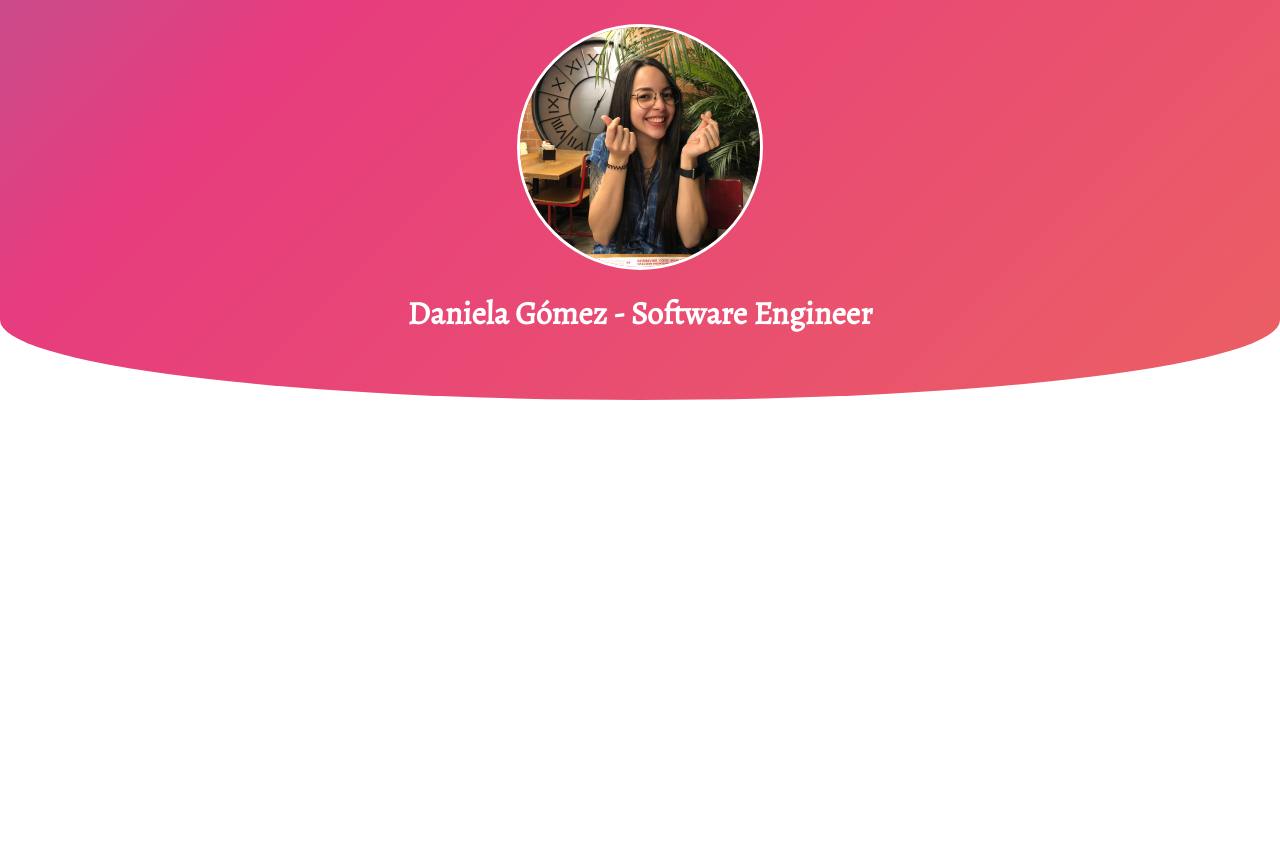
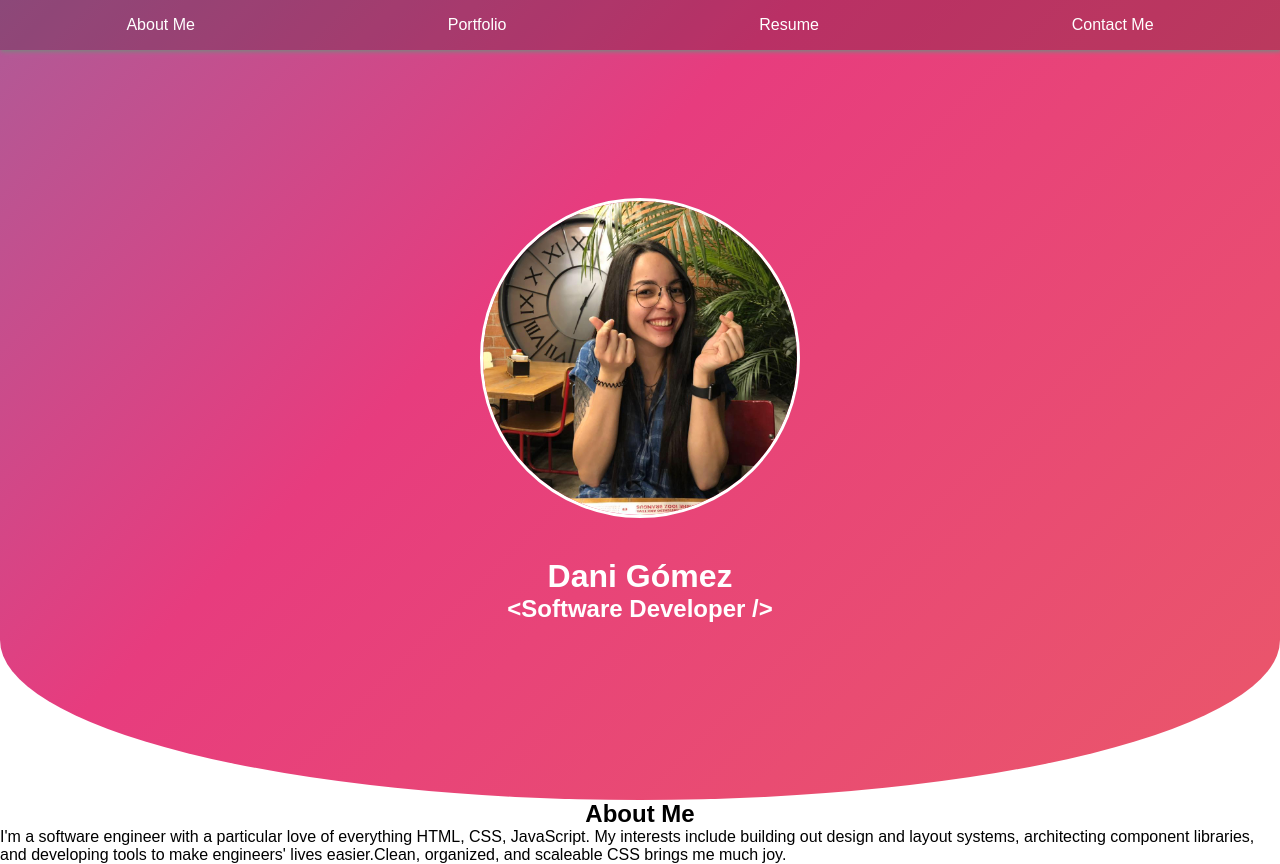
Before and after one commit to DNeosphere/personal_website, a plain HTML site: page index.html in a window 1280 px wide. Before the commit the page ends 800 px from the top, so only its background shows below. Drawn offline with nearby package versions, Linux system fonts and the light colour scheme; a web font is replaced by a local one.

Commit message:
[Feature] - Navbar, background

```diff
--- a/index.html
+++ b/index.html
@@ -6,14 +6,36 @@
     <meta http-equiv="X-UA-Compatible" content="ie=edge">
     <title>Dani Gomez Dev</title>
     <link rel="stylesheet" type="text/css" href="./styles.css">
-    <link href="https://fonts.googleapis.com/css2?family=Alegreya&display=swap" rel="stylesheet">
+    <link href="https://fonts.googleapis.com/css2?family=B612&display=swap" rel="stylesheet">
 </head>
 <body>
     <header class="curved header__banner">
+            <navbar>
+                    <ul>
+                            <li>About Me</li>
+                            <li>Portfolio</li>
+                            <li>Resume</li>
+                            <li>Contact Me</li>
+                        </ul>
+            </navbar>
         <div class="header__container">
             <img class="profile-photo" src="images/57852574_163884397961423_8387949134836924416_n.jpg">
-            <h1>Daniela Gómez - Software Engineer</h1>
+            <h1>Dani Gómez</h1>
+            <h2> &ltSoftware Developer /&gt</h2>
         </div>
     </header>
+    <section class="row">
+        <div class="primary col">
+            <h1>About Me</h1>
+        </div>
+        <div class="secondary col">
+            <p>
+                I'm a software engineer with a particular love of everything HTML, CSS, JavaScript.
+                My interests include building out design and layout systems, architecting component libraries,
+                and developing tools to make engineers' lives easier.Clean, organized,
+                and scaleable CSS brings me much joy.
+            </p>
+        </div>
+    </section>
 </body>
 </html>
--- a/styles.css
+++ b/styles.css
@@ -1,9 +1,12 @@
 :root {
-    --font-alegreya: 'Alegreya', serif;
+    --font-B612: 'B612', sans-serif;
 }
-body {
-    margin: 0;
-    padding: 0;
+* {
+    margin: 0px;
+    padding: 0px;
+    font-family: var(--font-B612);
+    box-sizing: border-box;
+
 }
 /* =====================
 Header
@@ -13,7 +16,7 @@ Header
 	background-size: 400% 400%;
     animation: gradient 15s ease infinite;
     height: 50vh;
-    font-family: var(--font-alegreya);
+    font-family: var(--font-B612);
 }
 
 @keyframes gradient {
@@ -29,23 +32,56 @@ Header
 }
 .curved {
     position: relative;
-    height: 50vh;
+    height: 100vh;
     border-bottom-left-radius: 50% 20%;
     border-bottom-right-radius: 50% 20%;
   }
 
 .header__container {
     width: 100%;
+    height: 90%;
     display: flex;
     flex-direction: column;
     justify-content: center;
     align-items: center;
-    padding-top: 3vh;
     color: white;
+    font-size: 1rem;
+    flex-wrap: wrap;
 }
 
 .profile-photo {
     border-radius: 50%;
-    height: 30vh;
+    height: 40vh;
     border: white solid 3px;
+    margin-bottom: 5vh;
+
 }
+/* =====================
+NavBar
+====================== */
+navbar ul {
+    list-style: none;
+    color: white;
+    display: flex;
+    justify-content: space-around;
+    flex-wrap: wrap;
+    box-shadow: 1px 2px 4px gray;
+    background: rgba(2,2,2,0.2);
+}
+navbar li {
+    display: inline-block;
+    padding: 1rem;
+}
+
+/* =====================
+Sections
+====================== */
+
+.row {
+    width: 100%;
+    display: flex;
+    justify-content: space-around;
+    align-items: center;
+    flex-wrap: wrap;
+
+}
```
